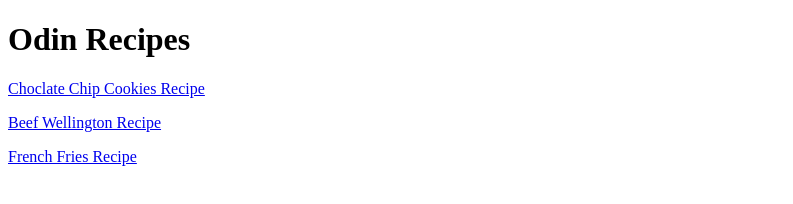
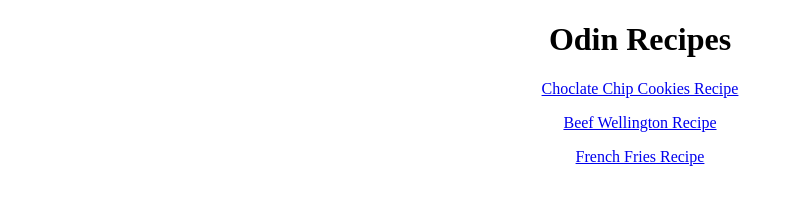
Before and after one commit to ofvcode/odin-recipes, a plain HTML site: page index.html in a window 1280 px wide. Shown: the whole page, without its empty margins (0-793 px from the left). Drawn offline with Linux system fonts and the light colour scheme.

Commit message:
Centered header and links using text-align

```diff
--- /dev/null
+++ b/css/index.css
@@ -0,0 +1,5 @@
+h1, div {
+    text-align: center;
+
+
+}
--- a/index.html
+++ b/index.html
@@ -3,15 +3,18 @@
 
 <head>
     <meta charset="UTF-8">
+    <link rel="stylesheet" href="css/index.css">
 </head>
 
 <body>
     <h1>Odin Recipes</h1>
+    <div>
     <a href="recipes/cookies.html">Choclate Chip Cookies Recipe</a>
     <p></p>
     <a href="recipes/beef-wellington.html">Beef Wellington Recipe</a>
     <p></p>
     <a href="recipes/fries.html">French Fries Recipe</a>
+    </div>
 </body>
 
 </html>
```
